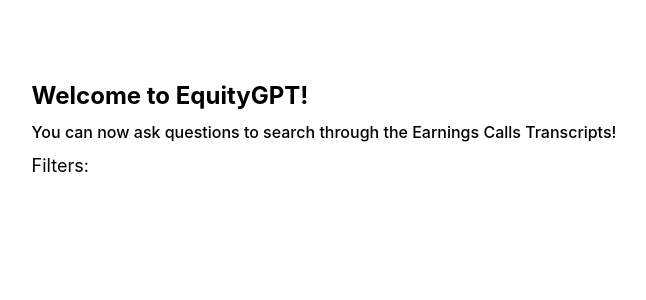
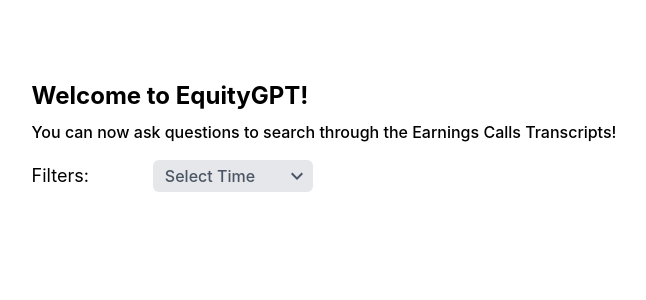
Before and after one commit to Rithvik-padma/StockInsights-task, a React (Create React App) app: page / in a window 1280 px wide. Shown: the top 300 px of the page, without its empty margins (316-962 px from the left). Built offline with nearby package versions, Linux system fonts and the light colour scheme.

Commit message:
Added the time dropdown

```diff
--- a/package.json
+++ b/package.json
@@ -3,8 +3,12 @@
   "version": "0.1.0",
   "private": true,
   "dependencies": {
+    "@emotion/react": "^11.10.6",
+    "@emotion/styled": "^11.10.6",
     "@material-ui/core": "^4.12.4",
     "@material-ui/icons": "^4.11.3",
+    "@mui/icons-material": "^5.11.16",
+    "@mui/material": "^5.12.2",
     "@testing-library/jest-dom": "^5.16.5",
     "@testing-library/react": "^13.4.0",
     "@testing-library/user-event": "^13.5.0",
--- a/src/App.js
+++ b/src/App.js
@@ -9,7 +9,7 @@
       <div className='mt-20 flex flex-col justify-center items-start gap-2'>
         <h1 className='text-2xl font-bold'>Welcome to EquityGPT!</h1>
         <p className='text-md font-medium'>You can now ask questions to search through the Earnings Calls Transcripts!</p>
-        <div className='flex flex-row justify-start items-center gap-1'>
+        <div className='flex flex-row justify-start items-center gap-16'>
           <span className='text-lg '>Filters:</span>
           <SelectTime />
           <SelectStocks />
--- a/src/components/SelectTime.jsx
+++ b/src/components/SelectTime.jsx
@@ -1,9 +1,56 @@
-import React from 'react'
+import React,{ useState } from 'react'
+import KeyboardArrowDownIcon from '@mui/icons-material/KeyboardArrowDown';
+import KeyboardArrowUpIcon from '@mui/icons-material/KeyboardArrowUp';
+import List from '@mui/material/List';
+import ListItem from '@mui/material/ListItem';
+import ListItemButton from '@mui/material/ListItemButton';
+import ListItemIcon from '@mui/material/ListItemIcon'
+import ListItemText from '@mui/material/ListItemText';
+import Checkbox from '@mui/material/Checkbox';
 
 const SelectTime = () => {
+  const [toggleTime, setToggleTime] = useState(false)
+  const [checked, setChecked] = useState([]);
+
+  const timeList = ["Q2 FY23", "Q1 FY23", "Q4 FY22", "Q3 FY22", "Q2 FY22", "Q1 FY22"]
+
+  const toggleTimeDropdown =()=>setToggleTime(!toggleTime)
+  const toggleSelectTime = (time) => {
+    let newChecked = [...checked]
+    if(checked.indexOf(time) === -1){
+      newChecked.push(time)
+    }
+    else{
+      newChecked = newChecked.filter((value) => value !== time)
+    }
+    setChecked(newChecked)
+  }
+
   return (
-    <div>
-
+    <div className='relative'>
+      <button className={`w-40 my-2 bg-gray-200 text-gray-600 font-semimedium p-1 pl-0 rounded-md flex flex-row justify-between items-center ${toggleTime && "border border-solid border-gray-400"}`} onClick={toggleTimeDropdown}>
+        <span className='px-3 font-medium'>{checked.length > 0 ? "Time selected" : "Select Time" }</span>
+        {toggleTime ? <KeyboardArrowUpIcon /> : <KeyboardArrowDownIcon />}
+      </button>
+      {toggleTime &&
+        (<List className='!absolute rounded-sm bg-white w-full top-11 shadow-md'>
+          {timeList.map((time, index) => {
+          return(
+          <ListItem key={index} disablePadding>
+            <ListItemButton role={undefined} onClick={() => toggleSelectTime(time)} dense>
+              <ListItemIcon>
+                <Checkbox
+                  edge="start"
+                  checked={checked.indexOf(time) !== -1}
+                  tabIndex={-1}
+                />
+              </ListItemIcon>
+              <ListItemText id={index} primary={time} />
+            </ListItemButton>
+          </ListItem>
+          )})}
+        </List>)
+      }
     </div>
   )
 }
```
Also changed, not shown: 1 other file (tests, documents, lock files or other folders).
